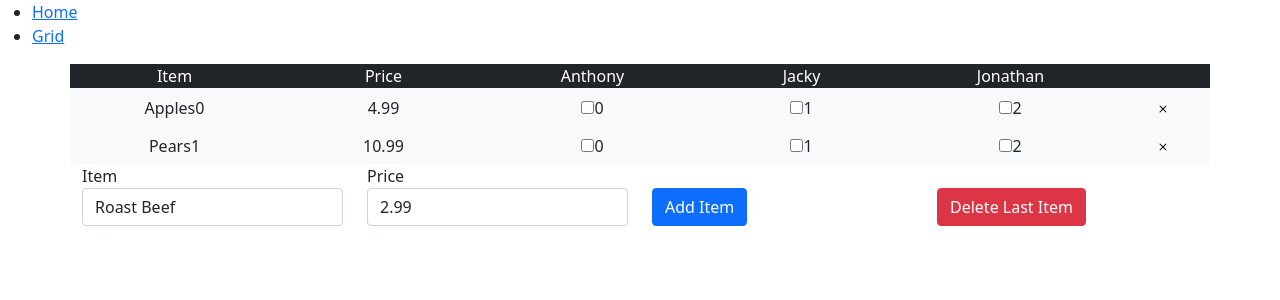
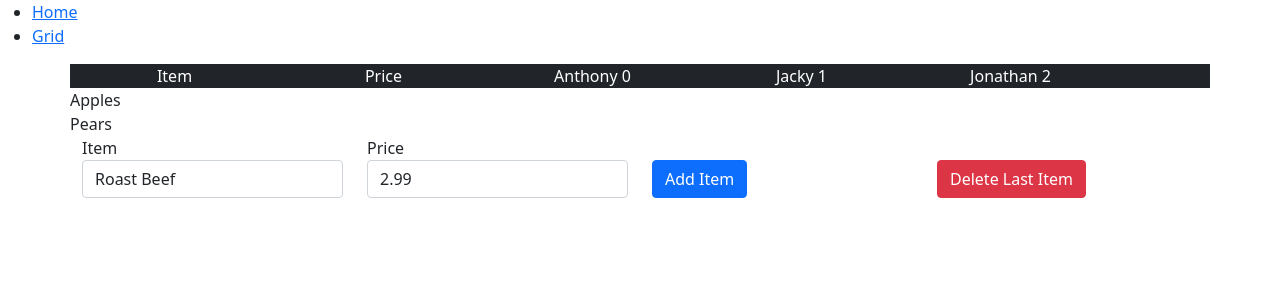
Before and after one commit to jlu51/Basket, a React (Create React App) app: page /grid in a window 1280 px wide. Shown: the top 300 px of the page. Built offline with nearby package versions, Linux system fonts and the light colour scheme; a small style sheet from the web is missing.

Commit message:
Update GridCalculator.js

```diff
--- a/src/components/GridCalculator.js
+++ b/src/components/GridCalculator.js
@@ -1,10 +1,29 @@
 import React, { useState } from 'react';
 import { BsX } from "react-icons/bs";
 
+const PriceSplitter = ({items, shoppers}) => {
+   return (
+      <div>
+         {shoppers.map}
+      </div>
+   )
+
+}
+
 function GridCalculator() {
-   const [rows, setRows] = useState([
-      {itemName: "Apples", price: 4.99, count: 0, splitPrice: 0}, {itemName: "Pears", price: 10.99, count: 0, splitPrice: 0}]);
+   const [rows, setRows] = useState([{itemName: "Apples", price: 4.99, count: 0, splitPrice: 0}, {itemName: "Pears", price: 10.99, count: 0, splitPrice: 0}]);
+   const [items, setItems] = useState(
+      {
+        "Apples": {itemName: "Apples", price: 4.99, count: 0, splitPrice: 0},
+        "Pears": {itemName: "Pears", price: 10.99, count: 0, splitPrice: 0}
+      });
    const [header, setHeader] = useState(["Item", "Price", "Anthony", "Jacky", "Jonathan"]);
+   const [shoppers, setShoppers] = useState(
+      {
+         "Anthony": {name: "Anthony", itemList: { "Pears": true, "Apples": true }},
+         "Jacky": {name: "Jacky", itemList: { "Pears": true, "Apples": true }},
+         "Jonathan": {name: "Jacky", itemList: {"Apples": true }}
+      });
    const [item, setItem] = useState("Roast Beef");
    const [price, setPrice] = useState("2.99");
 
@@ -78,14 +97,23 @@ function GridCalculator() {
          <div className="container">
             {/* <button type="button" className="btn btn-primary" onClick={() => handleAddHeader("Carsonn")}>Add Person</button> */}
             <div className="row bg-dark text-white text-center">
-               {header.map(head => (
-                  <div class="col">
-                     {head}
+               <div className="col">
+                  Item
+               </div>
+               <div className="col">
+                  Price
+               </div>
+               {Object.keys(shoppers).map((name, index) => (     // Last brace has to be reg parethn bc mapping to a JSX
+                  <div className="col">
+                     {name + " " + index}
                   </div>
                ))}
+               {/* {Object.keys(shoppers).map((shopper, index) => {
+                  console.log(shoppers[shopper])
+               })} */}
                <div class="col-1"/>
             </div>
-            {rows.map((row, rowIndex) => (
+               {/* {rows.map((row, rowIndex) => (
                   <div className="row text-center">
                      <div className="col pt-2 bg-light">
                         {row.itemName}
@@ -106,7 +134,13 @@ function GridCalculator() {
                         </button>
                      </div>
                   </div>
+               ))} */}
+               {Object.keys(items).map((item, index) => (
+                  <div className="row text-center">
+                     {items[item]["itemName"]}
+                  </div>
                ))}
+
             <div className="container-fullwidth">
                <form>
                   <div className="row ">
```
